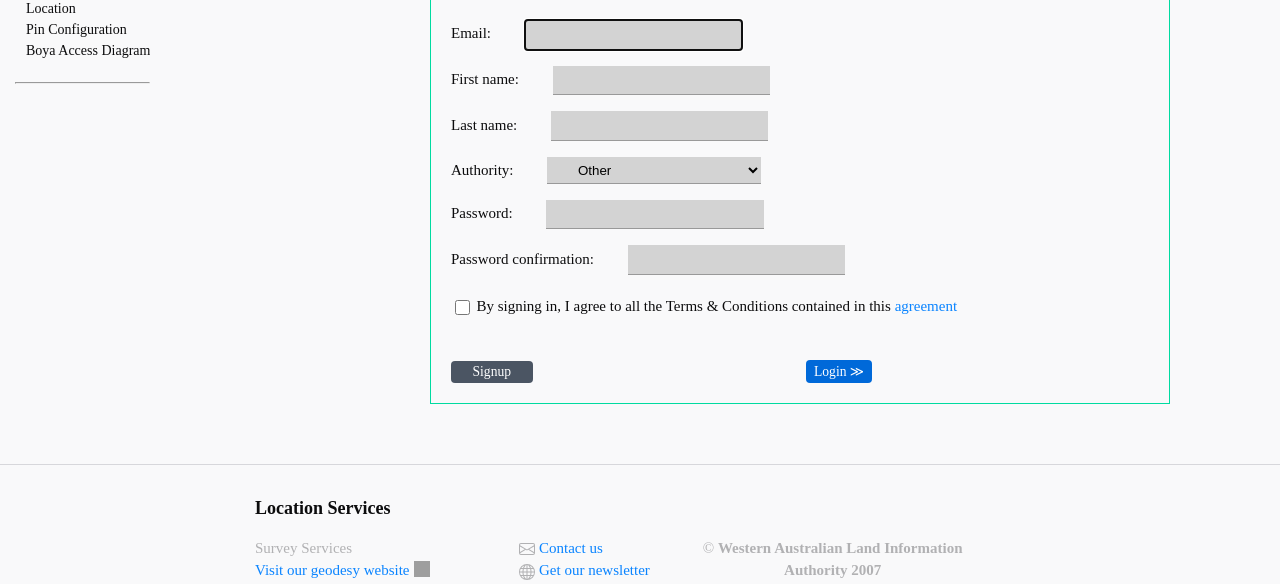
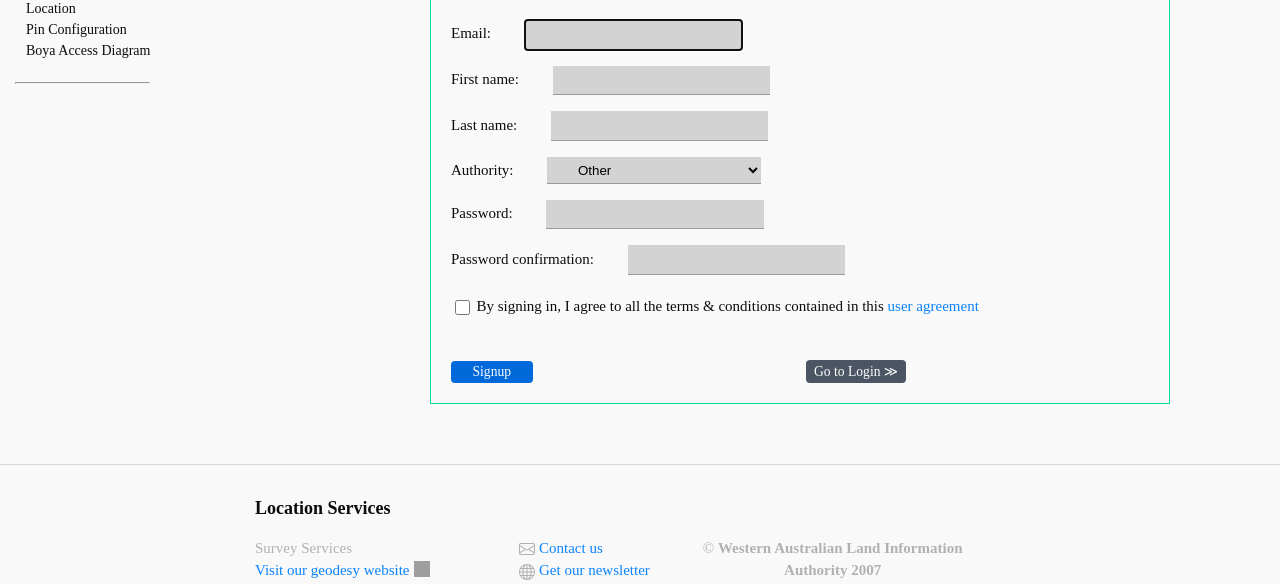
Before and after one commit to Landgate/Staff-Calibration, a Django app: page /accounts/signup/ in a window 1280 px wide. Shown: the part 258-842 px from the top of the page. Run offline with Django 3.2, Linux system fonts and the light colour scheme; data comes from the database, SQL or seed files in the repository; parts of the project's set-up code (start-up, migrations or seed data) failed here and were passed over; some libraries are stand-ins or nearby versions; grey boxes are pictures that could not be loaded.

Commit message:
Changing button color

```diff
--- a/accounts/templates/accounts/login.html
+++ b/accounts/templates/accounts/login.html
@@ -56,10 +56,10 @@
 		    <br>
 		    <div class="grid-2">
 		    	<div>
-		    		<button class="px-4 py-1 border border-transparent text-sm leading-3 font-small rounded text-white bg-gray-600 hover:bg-gray-500 focus:outline-none focus:shadow-outline transition duration-150 ease-in-out" type="submit"> Login </button>
+		    		<button class="px-4 py-1 border border-transparent text-sm leading-3 font-small rounded text-white bg-blue-500 hover:bg-blue-500 focus:outline-none focus:shadow-outline transition duration-150 ease-in-out" type="submit"> Login </button>
 		    	</div>
 		    	<div>
-		    		<a class="px-2 py-1 border border-transparent text-sm leading-3 font-small rounded text-white bg-blue-500 hover:bg-blue-500 focus:outline-none focus:shadow-outline transition duration-150 ease-in-out" href="{% url 'accounts:signup' %}">Sign up &#8811;</a>
+		    		<a class="px-2 py-1 border border-transparent text-sm leading-3 font-small rounded text-white bg-gray-600 hover:bg-gray-500 focus:outline-none focus:shadow-outline transition duration-150 ease-in-out" href="{% url 'accounts:signup' %}">Go to Sign up &#8811;</a>
 		    	</div>
 		    </div>
 
--- a/accounts/templates/accounts/signup.html
+++ b/accounts/templates/accounts/signup.html
@@ -53,16 +53,16 @@
 		    <div class="grid-1">
 			    <p>
 			    	<input type="checkbox" name="terms" value="Terms&Conditions" required>
-			    	<label for="terms"> By signing in, I agree to all the Terms & Conditions contained in this <a href="{% url 'accounts:terms_conditions' %}" target="_blank">agreement</a> </label><br>
+			    	<label for="terms"> By signing in, I agree to all the terms & conditions contained in this <a href="{% url 'accounts:terms_conditions' %}" target="_blank">user agreement</a> </label><br>
 			    </p>
 		    </div>
 		    <br>
 		    <div class="grid-2">
 		    	<div>
-		    		<button  style="width:6em" class="px-2 py-1 border border-transparent text-sm leading-3 font-small rounded text-white bg-gray-600 hover:bg-gray-500 focus:outline-none focus:shadow-outline transition duration-150 ease-in-out" name="wizard_goto_step" type="submit"> Signup </button>
+		    		<button  style="width:6em" class="px-2 py-1 border border-transparent text-sm leading-3 font-small rounded text-white bg-blue-500 hover:bg-blue-500 focus:outline-none focus:shadow-outline transition duration-150 ease-in-out" name="wizard_goto_step" type="submit"> Signup </button>
 		    	</div>
 		    	<div>
-		    		<a class="px-2 py-1 border border-transparent text-sm leading-3 font-small rounded text-white bg-blue-500 hover:bg-blue-500 focus:outline-none focus:shadow-outline transition duration-150 ease-in-out" href="{% url 'accounts:login' %}">Login &#8811;</a>
+		    		<a class="px-2 py-1 border border-transparent text-sm leading-3 font-small rounded text-white bg-gray-600 hover:bg-gray-500 focus:outline-none focus:shadow-outline transition duration-150 ease-in-out" href="{% url 'accounts:login' %}">Go to Login &#8811;</a>
 		    	</div>
 		    </div>
 
```
